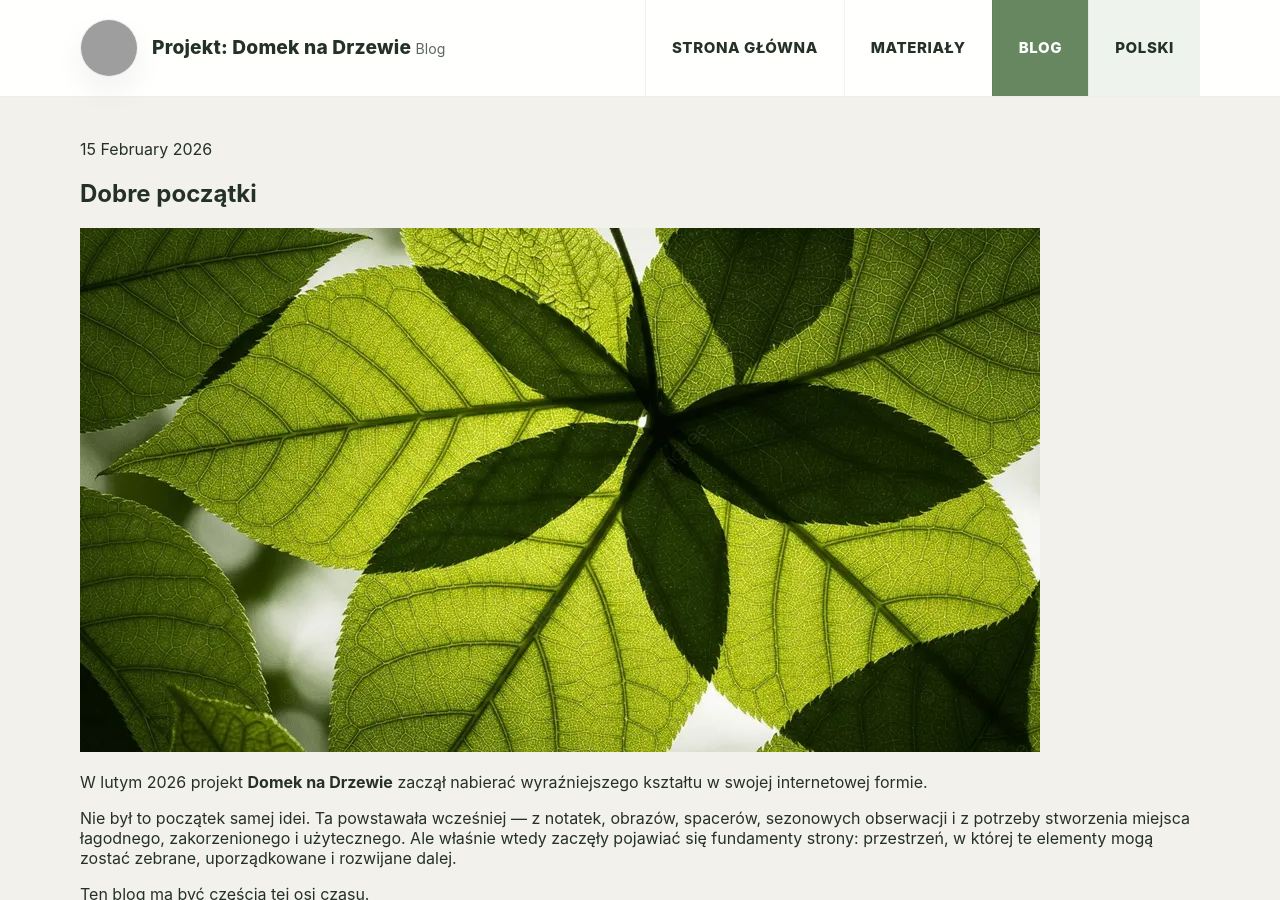
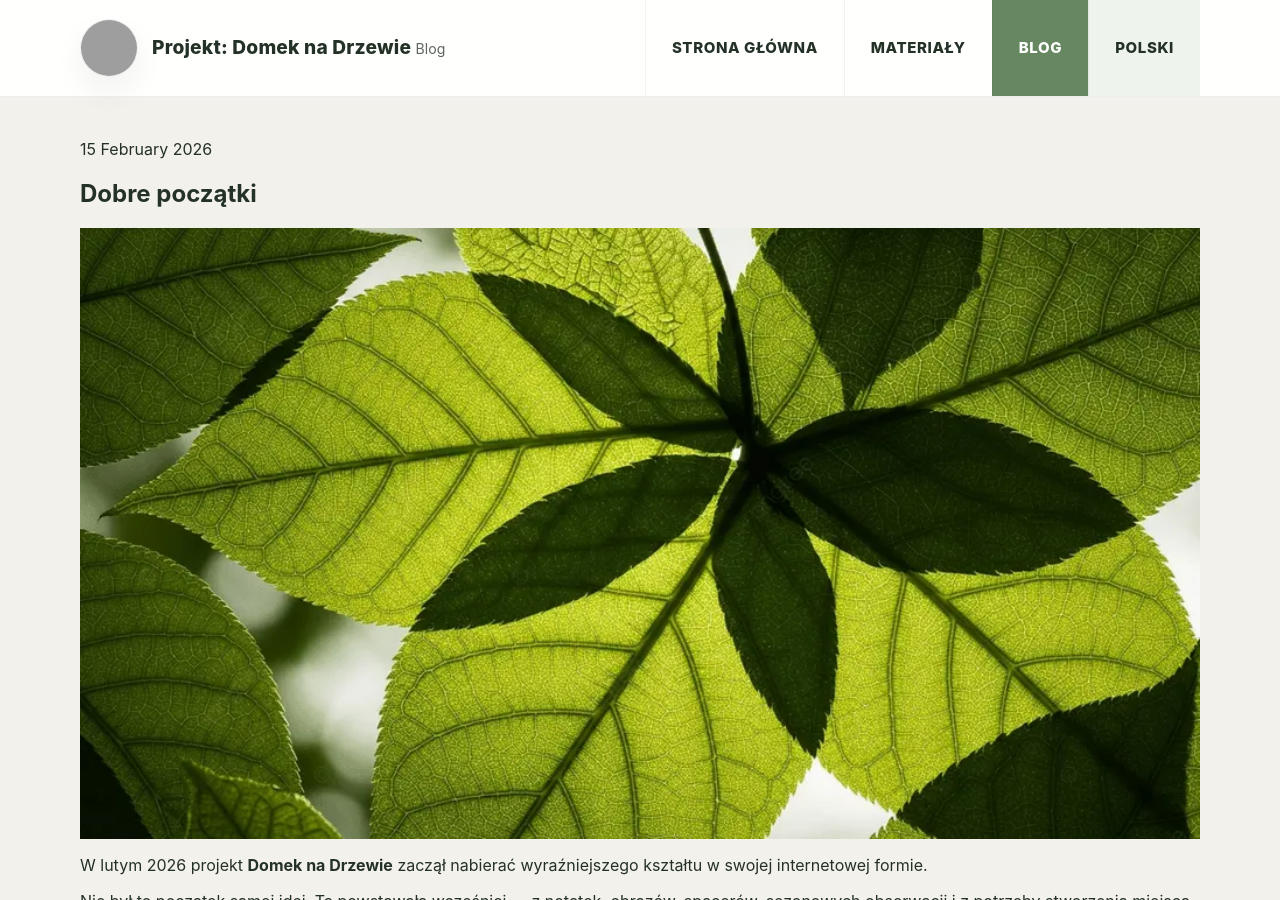
Before and after one commit to akonkia/domeknadrzewie, a Jekyll site: the page built from _posts/2026-02-15-good-foundations-the-beginning.pl.md, in a window 1280 px wide and 900 px high. Built offline with Jekyll 4.4.1, drawn with Linux system fonts in a browser that asks for light colours; grey boxes are pictures that could not be loaded.

Commit message:
Update post.html

```diff
--- a/_layouts/post.html
+++ b/_layouts/post.html
@@ -8,12 +8,11 @@
   </header>
 
   {% assign cover_image = page.cover | default: site.default_cover %}
-  {% assign cover_alt = page.cover_alt | default: page.title %}
   {% assign cdn = "https://cdn.jsdelivr.net/gh/akonkia/domeknadrzewie@main" %}
 
   <div class="post-cover-wrap">
     <div class="post-cover-frame">
-      <img src="{{ cdn }}{{ cover_image }}" alt="{{ cover_alt }}">
+      <img src="{{ cdn }}{{ cover_image }}" alt="{{ page.title }}" style="width: 100%; height: auto; display: block;">
     </div>
   </div>
 
@@ -32,24 +31,28 @@
     {% endif %}
   {% endfor %}
 
-  {% assign prev_post = posts_in_lang[prev_index] %}
-  {% assign next_post = posts_in_lang[next_index] %}
+  {% comment %} --- NAVIGATION RENDER --- {% endcomment %}
+  <nav class="post-nav" style="display: flex; justify-content: space-between; gap: 20px; margin-top: 50px; padding-top: 20px; border-top: 1px solid #eee;">
 
-  <nav class="post-nav">
-    {% if prev_post %}
-      <a class="post-nav-card prev" href="{{ prev_post.url | relative_url }}">
-        <span class="post-nav-label">← Earlier</span>
-        <span class="post-nav-title">{{ prev_post.title }}</span>
+    {% comment %} Earlier Post {% endcomment %}
+    {% if prev_index < posts_in_lang.size %}
+      {% assign prev_post = posts_in_lang[prev_index] %}
+      <a href="{{ prev_post.url | relative_url }}" style="text-decoration: none; color: inherit; flex: 1;">
+        <div style="font-size: 0.8rem; color: #678760; font-weight: bold; text-transform: uppercase;">← Earlier</div>
+        <div style="font-weight: 600;">{{ prev_post.title }}</div>
       </a>
     {% else %}
-      <div style="flex:1"></div>
+      <div style="flex: 1;"></div>
     {% endif %}
 
-    {% if next_post %}
-      <a class="post-nav-card next" href="{{ next_post.url | relative_url }}">
-        <span class="post-nav-label">Next →</span>
-        <span class="post-nav-title">{{ next_post.title }}</span>
+    {% comment %} Newer Post {% endcomment %}
+    {% if next_index >= 0 %}
+      {% assign next_post = posts_in_lang[next_index] %}
+      <a href="{{ next_post.url | relative_url }}" style="text-decoration: none; color: inherit; flex: 1; text-align: right;">
+        <div style="font-size: 0.8rem; color: #678760; font-weight: bold; text-transform: uppercase;">Next →</div>
+        <div style="font-weight: 600;">{{ next_post.title }}</div>
       </a>
     {% endif %}
+
   </nav>
 </article>
```
Also changed, not shown: other parts of _layouts/post.html (+1 -1 lines).
